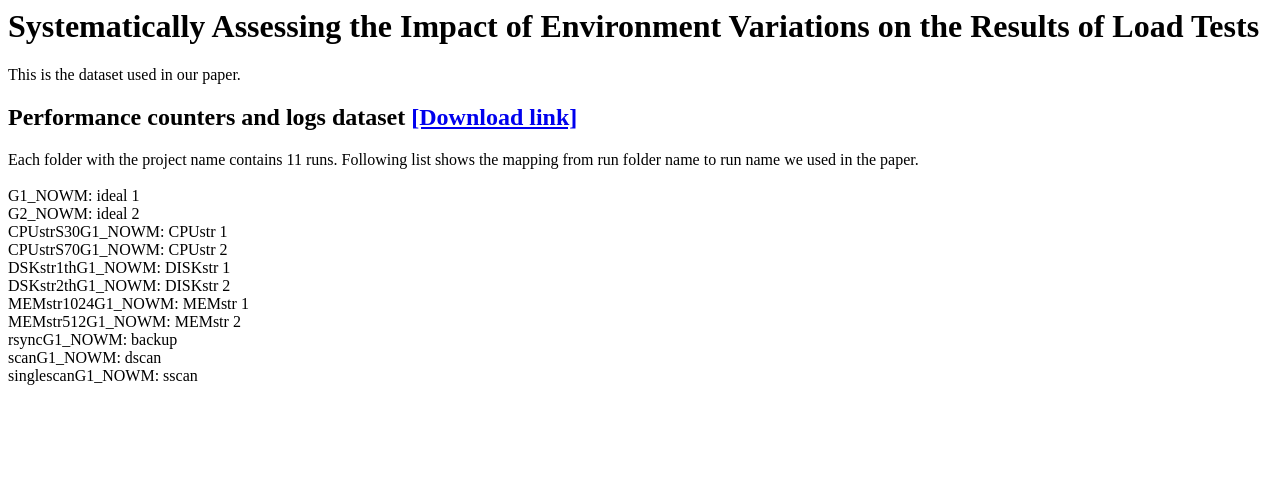
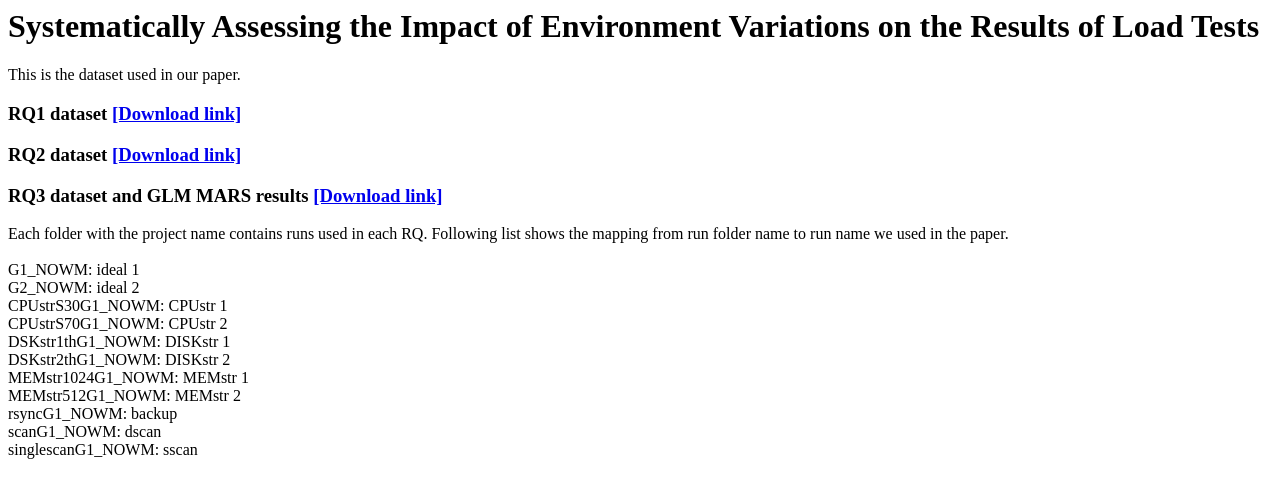
Before and after one commit to gitfish233/gitfish233.github.io, a plain HTML site: page index.html in a window 1280 px wide. Drawn offline with Linux system fonts and the light colour scheme.

Commit message:
* seperate

```diff
--- a/index.html
+++ b/index.html
@@ -1,8 +1,12 @@
 <h1>Systematically Assessing the Impact of Environment Variations on the Results of Load Tests</h1>
 
 This is the dataset used in our paper.
-<h2>Performance counters and logs dataset <a href="https://www.dropbox.com/s/ixwyka8hzvf8f3n/env_paper_rep.zip?dl=0">[Download link]</a></h2>
-Each folder with the project name contains 11 runs. Following list shows the mapping from run folder name to run name we used in the paper. <br>
+
+
+<h3>RQ1 dataset <a href="https://www.dropbox.com/s/xy704ofpv5a4a1o/RQ1.zip?dl=0">[Download link]</a></h3>
+<h3>RQ2 dataset <a href="https://www.dropbox.com/s/lnby2ho78mcijfx/RQ2.zip?dl=0">[Download link]</a></h3>
+<h3>RQ3 dataset and GLM MARS results <a href="https://www.dropbox.com/s/bc1k9p7wmyl3yi9/RQ3.zip?dl=0">[Download link]</a></h3>
+Each folder with the project name contains runs used in each RQ. Following list shows the mapping from run folder name to run name we used in the paper. <br>
  <br>
 G1_NOWM: ideal 1 <br>
 G2_NOWM: ideal 2 <br>
@@ -16,6 +20,9 @@ rsyncG1_NOWM: backup <br>
 scanG1_NOWM: dscan <br>
 singlescanG1_NOWM: sscan <br>
 
+
+
+
 <script>
   (function(i,s,o,g,r,a,m){i['GoogleAnalyticsObject']=r;i[r]=i[r]||function(){
   (i[r].q=i[r].q||[]).push(arguments)},i[r].l=1*new Date();a=s.createElement(o),
```
